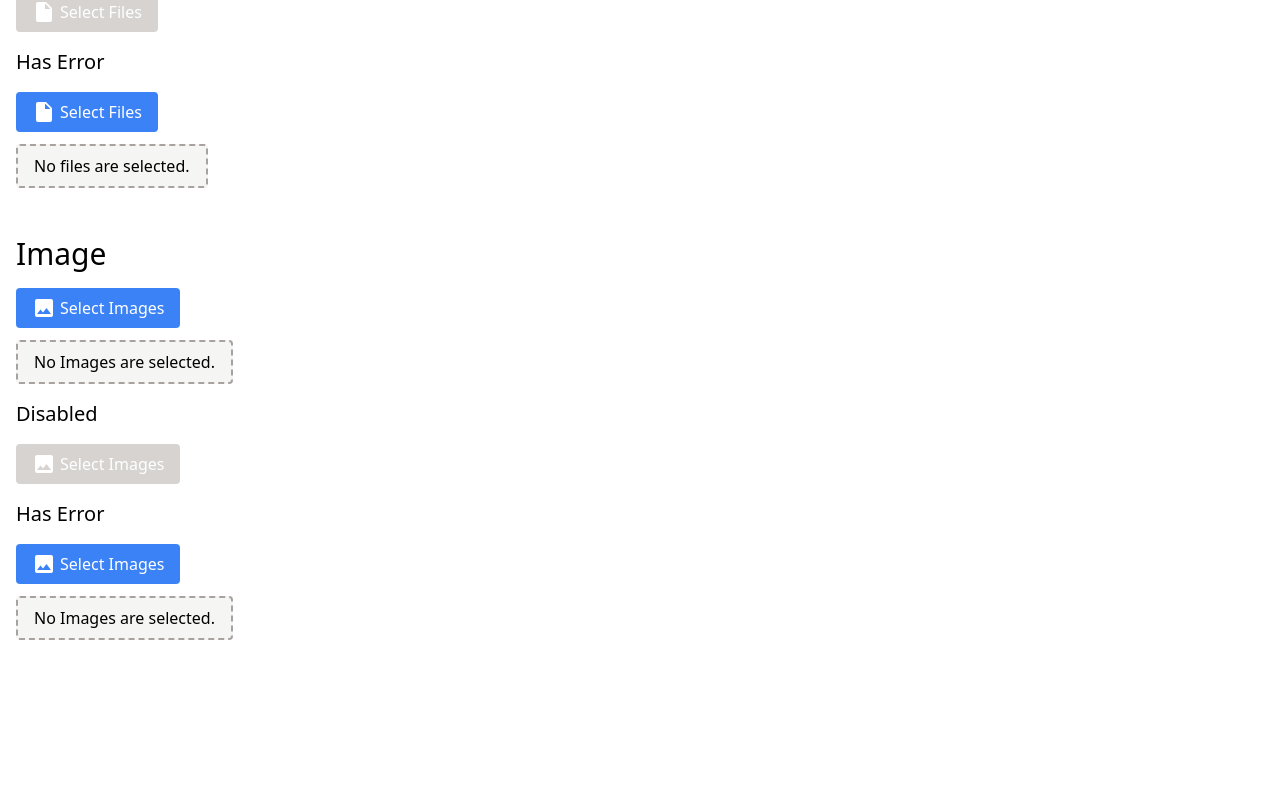
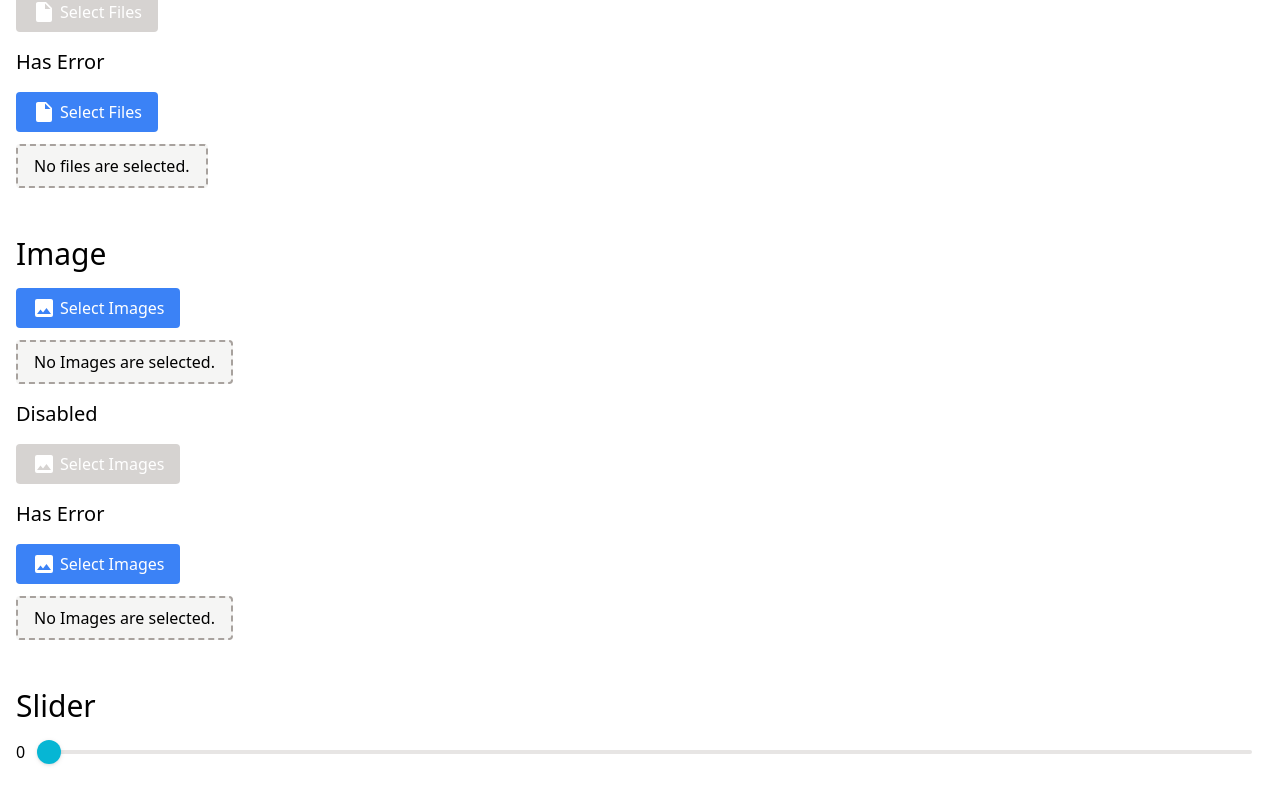
Before and after one commit to ykob/vue-assets, a Vue app: page /form-elements in a window 1280 px wide. Shown: the part 1804-2608 px from the top of the page. Before the commit the page ends 2508 px from the top, so only its background shows below. Built offline with nearby package versions, Linux system fonts and the light colour scheme; the HTML template or start-up script is replaced by a standard one.

Commit message:
added InputSlider component.

```diff
--- /dev/null
+++ b/src/components/form-element/InputSlider.vue
@@ -0,0 +1,139 @@
+<template>
+  <div class="flex items-center w-full">
+    <div
+      v-if="showValue"
+      class="mr-3 shrink-0 text-ellipsis"
+      :class="stylesValue"
+    >
+      {{ modelValue }}
+    </div>
+    <div
+      class="flex h-6 items-center relative w-full z-0"
+      ref="main"
+      @mousedown.prevent="onMouseDown"
+      @touchstart.prevent="onTouchStart"
+    >
+      <div
+        class="absolute bg-primary-500 cursor-pointer drop-shadow h-6 rounded-full w-6 z-10"
+        :style="stylesKnob"
+      ></div>
+      <div
+        class="bg-neutral-200 h-1 relative mr-3 ml-3 rounded-full w-full z-0"
+      >
+        <div class="absolute bg-primary-300 h-full" :style="stylesLine"></div>
+      </div>
+    </div>
+  </div>
+</template>
+
+<script lang="ts">
+import { defineComponent } from 'vue'
+
+export default defineComponent({
+  name: 'InputSlider',
+  emits: ['update:modelValue'],
+  props: {
+    modelValue: {
+      type: Number,
+      default: 0,
+    },
+    min: {
+      type: Number,
+      default: 0,
+    },
+    max: {
+      type: Number,
+      default: 1,
+    },
+    step: {
+      type: Number,
+      default: 0.01,
+    },
+    showValue: {
+      type: Boolean,
+      default: false,
+    },
+  },
+  data: () => ({
+    width: 0,
+    left: 0,
+  }),
+  computed: {
+    ratio(): number {
+      return Math.max(
+        Math.min((this.modelValue - this.min) / (this.max - this.min), 1),
+        0
+      )
+    },
+    stylesKnob(): { [key: string]: string } {
+      return {
+        left: `calc(${this.ratio * 100}% - ${24 * this.ratio}px)`,
+        top: 'calc(50% - 12px)',
+      }
+    },
+    stylesLine(): { [key: string]: string } {
+      return {
+        width: `${this.ratio * 100}%`,
+      }
+    },
+    stylesValue(): { [key: string]: string } {
+      return {
+        width: `${String(this.max).length}em`,
+      }
+    },
+  },
+  methods: {
+    calcValue(x: number): number {
+      const step = (x - this.left) / this.width
+      const valueRoundMinMax = Math.max(
+        Math.min(step * (this.max - this.min) + this.min, this.max),
+        this.min
+      )
+      const valueRoundStep =
+        Math.round(valueRoundMinMax / this.step) * this.step
+      const stepFloatLength = String(this.step).split('.')[1]
+      const value =
+        stepFloatLength === undefined
+          ? valueRoundStep
+          : Math.round(valueRoundStep * parseFloat(stepFloatLength) * 10) /
+            parseFloat(stepFloatLength) /
+            10
+
+      return value
+    },
+    onMouseDown(e: MouseEvent) {
+      this.setSize()
+      this.$emit('update:modelValue', this.calcValue(e.pageX))
+      window.addEventListener('mousemove', this.onMouseMove)
+      window.addEventListener('mouseup', this.onMouseUp)
+    },
+    onMouseMove(e: MouseEvent) {
+      this.$emit('update:modelValue', this.calcValue(e.pageX))
+    },
+    onMouseUp() {
+      window.removeEventListener('mousemove', this.onMouseMove)
+      window.removeEventListener('mouseup', this.onMouseUp)
+    },
+    onTouchEnd() {
+      window.removeEventListener('touchmove', this.onTouchMove)
+      window.removeEventListener('touchend', this.onTouchEnd)
+    },
+    onTouchMove(e: TouchEvent) {
+      this.$emit('update:modelValue', this.calcValue(e.touches[0].pageX))
+    },
+    onTouchStart(e: TouchEvent) {
+      this.setSize()
+      this.$emit('update:modelValue', this.calcValue(e.touches[0].pageX))
+      window.addEventListener('touchmove', this.onTouchMove)
+      window.addEventListener('touchend', this.onTouchEnd)
+    },
+    setSize() {
+      if (!(this.$refs.main instanceof HTMLElement)) return
+      const elm = this.$refs.main.getBoundingClientRect()
+
+      this.width = elm.width
+      this.left = elm.left
+    },
+  },
+})
+</script>
--- a/src/views/ViewFormElements.vue
+++ b/src/views/ViewFormElements.vue
@@ -145,6 +145,10 @@
       multiple
     />
   </div>
+  <h2 class="mt-12 mb-4 text-3xl">Slider</h2>
+  <div class="flex gap-4 mb-4">
+    <input-slider v-model="inputSlider" showValue />
+  </div>
 </template>
 
 <script lang="ts">
@@ -154,6 +158,7 @@ import CheckboxSingle from '@/components/form-element/CheckboxSingle.vue'
 import InputFile from '@/components/form-element/InputFile.vue'
 import InputImage from '@/components/form-element/InputImage.vue'
 import InputMultilineText from '@/components/form-element/InputMultilineText.vue'
+import InputSlider from '@/components/form-element/InputSlider.vue'
 import InputText from '@/components/form-element/InputText.vue'
 import RadioButton from '@/components/form-element/RadioButton.vue'
 import ToggleSwitch from '@/components/form-element/ToggleSwitch.vue'
@@ -166,6 +171,7 @@ export default defineComponent({
     InputFile,
     InputImage,
     InputMultilineText,
+    InputSlider,
     InputText,
     RadioButton,
     ToggleSwitch,
@@ -173,27 +179,29 @@ export default defineComponent({
   data: (): {
     checkArray: boolean[]
     checkBool: boolean
+    inputFile: FileList | null
+    inputImage: FileList | null
+    inputMultilineText: string
+    inputSlider: number
     inputText: string
-    inputMultilineText: string
     radioValue: string
     toggleSwitchValue1: boolean
     toggleSwitchValue2: boolean
     toggleSwitchValueDisabled1: boolean
     toggleSwitchValueDisabled2: boolean
-    inputFile: FileList | null
-    inputImage: FileList | null
   } => ({
     checkArray: [],
     checkBool: false,
+    inputFile: null,
+    inputImage: null,
+    inputMultilineText: '',
+    inputSlider: 0,
     inputText: '',
-    inputMultilineText: '',
     radioValue: '',
     toggleSwitchValue1: false,
     toggleSwitchValue2: false,
     toggleSwitchValueDisabled1: false,
     toggleSwitchValueDisabled2: true,
-    inputFile: null,
-    inputImage: null,
   }),
 })
 </script>
```
